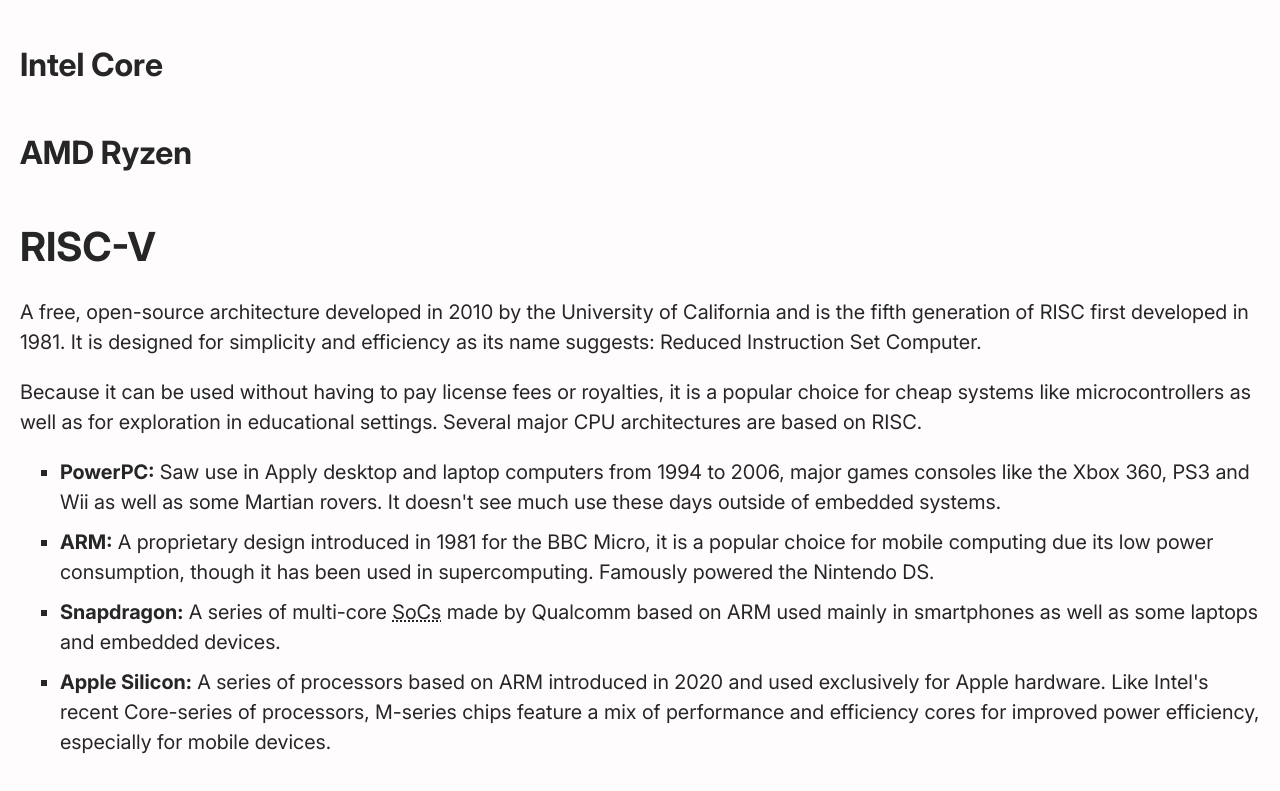
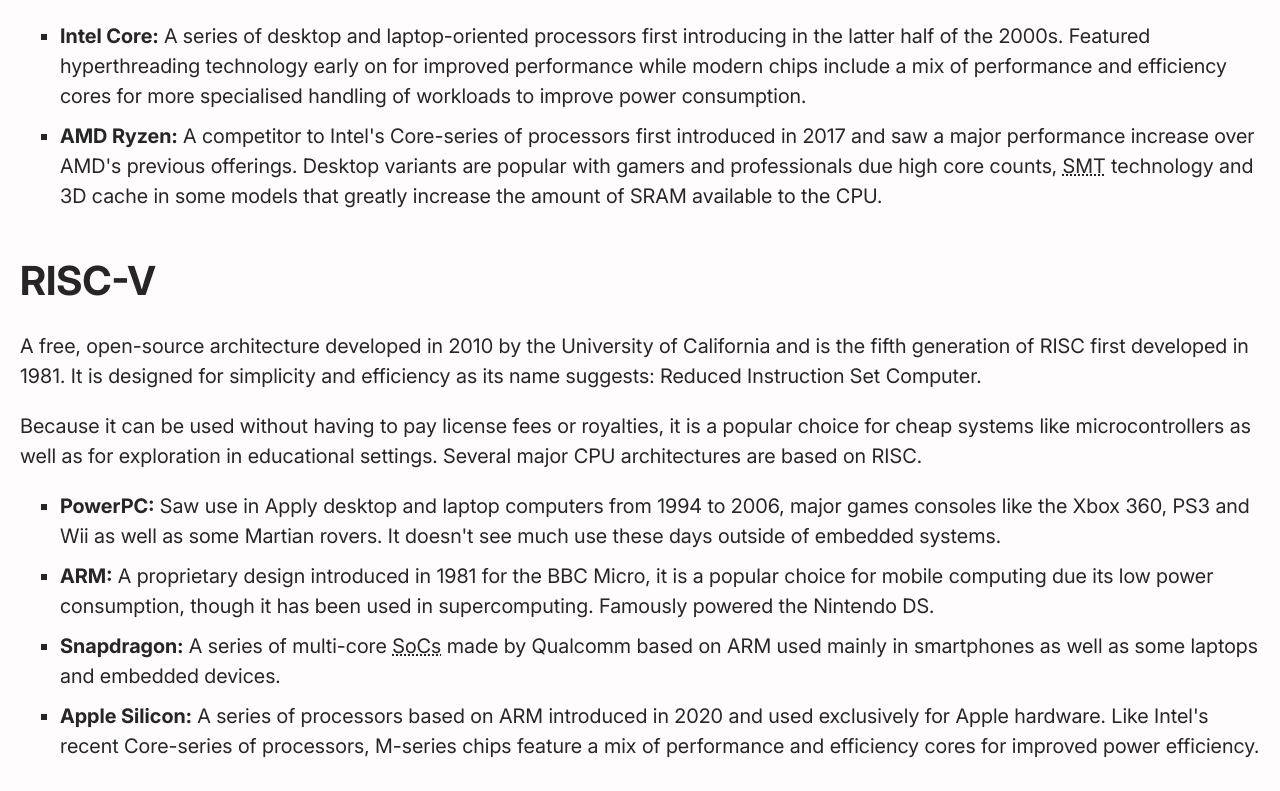
Before and after one commit to Christopher-Cannon/computer-systems-knowledge-base, a Vue app: page /cpu-architecture in a window 1280 px wide. Shown: the part 5529-6320 px from the top of the page. Built offline with nearby package versions, Linux system fonts and the light colour scheme.

Commit message:
Update x86-64 section

```diff
--- a/src/pages/Cpu.vue
+++ b/src/pages/Cpu.vue
@@ -325,8 +325,27 @@ const prevNextNavData = {
             computers and has seen multiple revisions since its inception.
         </p>
 
-        <h5 class="h4">Intel Core</h5>
-        <h5 class="h4">AMD Ryzen</h5>
+        <ul class="list">
+            <li>
+                <b>Intel Core:</b>
+                A series of desktop and laptop-oriented processors first
+                introducing in the latter half of the 2000s. Featured
+                hyperthreading technology early on for improved performance
+                while modern chips include a mix of performance and efficiency
+                cores for more specialised handling of workloads to improve
+                power consumption.
+            </li>
+            <li>
+                <b>AMD Ryzen:</b>
+                A competitor to Intel's Core-series of processors first
+                introduced in 2017 and saw a major performance increase over
+                AMD's previous offerings. Desktop variants are popular with
+                gamers and professionals due high core counts,
+                <abbr title="Simultaneous Multi-Threading">SMT</abbr> technology
+                and 3D cache in some models that greatly increase the amount of
+                SRAM available to the CPU.
+            </li>
+        </ul>
 
         <h4 class="h3">RISC-V</h4>
 
@@ -371,8 +390,7 @@ const prevNextNavData = {
                 A series of processors based on ARM introduced in 2020 and used
                 exclusively for Apple hardware. Like Intel's recent Core-series
                 of processors, M-series chips feature a mix of performance and
-                efficiency cores for improved power efficiency, especially for
-                mobile devices.
+                efficiency cores for improved power efficiency.
             </li>
         </ul>
 
```
